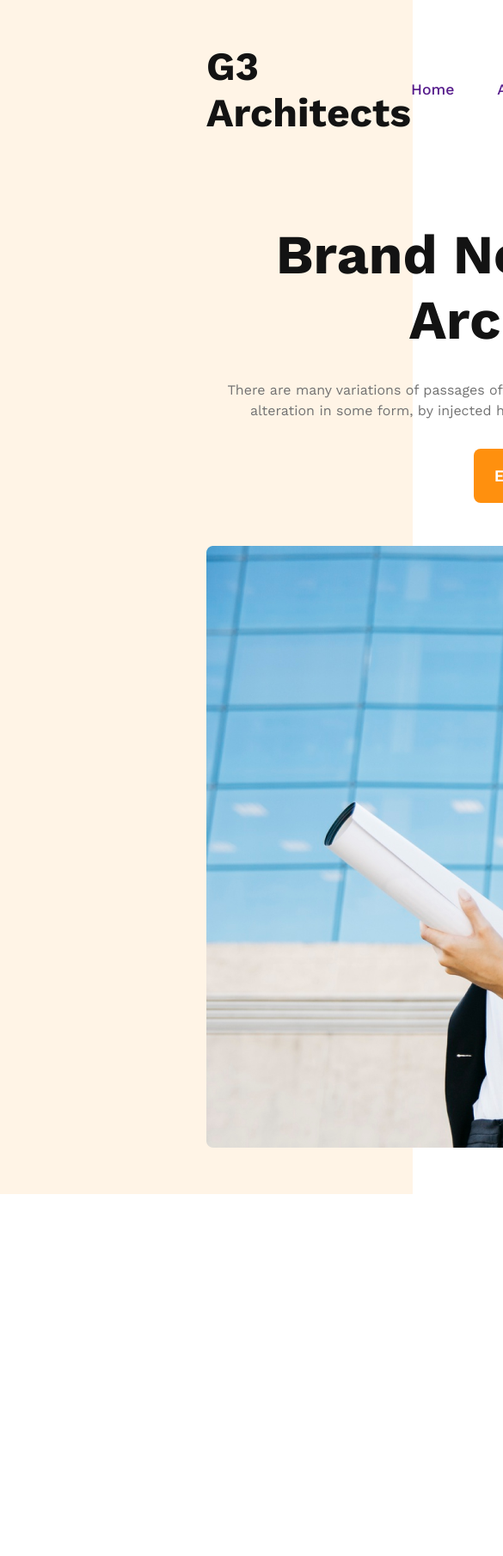
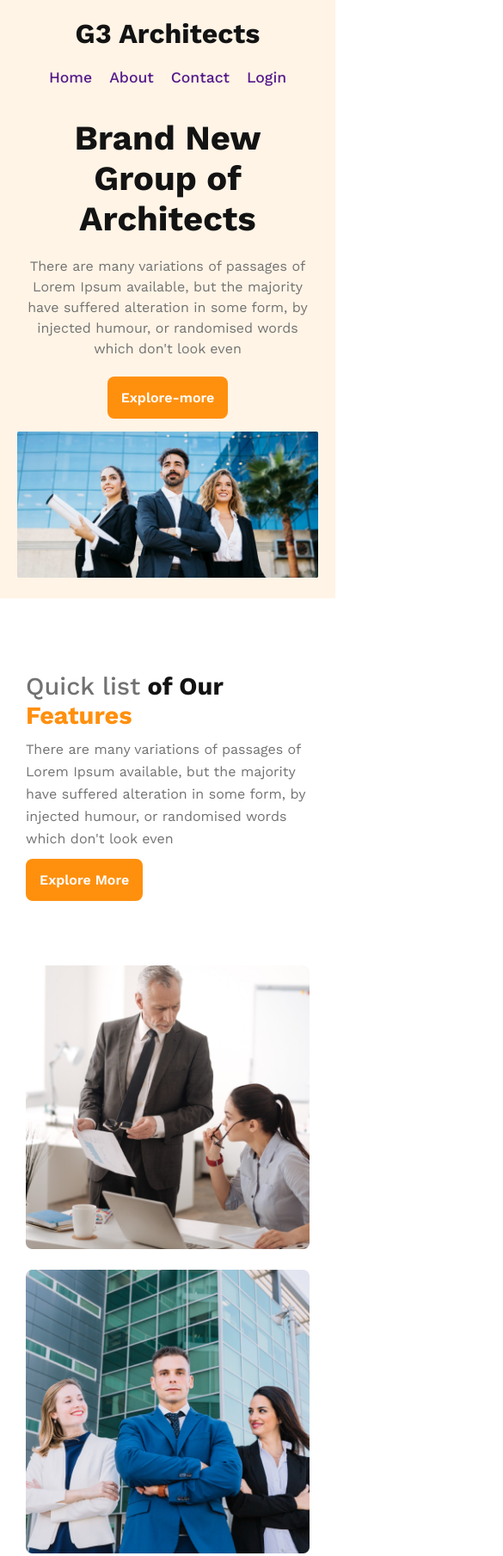
Before and after one commit to Mh-Monzil/G3-Architect, a plain HTML site: page index.html in a window 390 px wide. Shown: the top 1810 px of the page at 86% size, 585 px wide, since content can reach past the window. Before the commit the page ends 1389 px from the top, so only its background shows below. Drawn offline with nearby package versions, Linux system fonts and the light colour scheme.

Commit message:
feature section done

```diff
--- a/index.html
+++ b/index.html
@@ -7,7 +7,8 @@
     <title>Architect</title>
 </head>
 <body>
-    <header>
+    <!-- header start  -->
+    <header class="container">
         <nav>
             <h3 class="nav-title">G3 Architects</h3>
             <ul>
@@ -19,15 +20,29 @@
         </nav>
         <div class="banner">
             <div class="banner-content">
-                <h1 class="banner-title">Brand New Group of Architects</h1>
+                <h1 class="banner-title">Brand New <br> Group of Architects</h1>
                 <p class="banner-des">There are many variations of passages of Lorem Ipsum available, but the majority have suffered alteration in some form, by injected humour, or randomised words which don't look even</p>
                 <button class="btn-primary">Explore-more</button>
             </div>
             <img src="images/banner.png" alt="">
         </div>
     </header>
+    <!-- header end  -->
     <main>
-
+        <!-- features start  -->
+        <section class="feature ">
+            <div class="feature-img">
+                <img src="images/team1.png" alt="">
+                <img src="images/team2.png" alt="">
+                <img src="images/team3.png" alt="">
+                <img src="images/team4.png" alt="">
+            </div>
+            <div class="feature-content">
+                <h2 class="feature-title"><span class="f-title1">Quick list</span> <span class="f-title2">of Our</span> <span class="f-title3">Features</span></h2>
+                <p class="feature-des">There are many variations of passages of Lorem Ipsum available, but the majority have suffered alteration in some form, by injected humour, or randomised words which don't look even</p>
+                <button class="btn-primary">Explore More</button>
+            </div>
+        </section>
     </main>
     <footer>
 
--- a/styles/style.css
+++ b/styles/style.css
@@ -6,6 +6,11 @@
     padding: 0;
     box-sizing: border-box;
     font-family: "Work Sans", sans-serif;
+}
+.container{
+    padding: 50px 240px;
+    max-width: 1920px;
+    margin: 0 auto;
 }
 .btn-primary{
     color: #FFF;
@@ -16,12 +21,13 @@
     border: none;
     border-radius: 8px;
     background: #FF900E;
+    cursor: pointer;
 }
 
 /* header  */
 header{
     background: rgba(255, 144, 14, 0.10);
-    padding: 50px 240px;
+
 }
 nav{
     display: flex;
@@ -43,7 +49,7 @@ nav>ul>li{
     font-size: 1.1rem;
     font-weight: 500;
     line-height: 1.5rem;
-    margin-right: 50px;
+    margin:0 25px;
 }
 nav>ul>li>a{
     text-decoration: none;
@@ -52,20 +58,162 @@ nav>ul>li>a{
 /* banner  */
 
 .banner-content{
-    width: 800px;
+    max-width: 800px;
     text-align: center;
     margin: 100px auto 50px;
 }
 
 .banner-title{
-    color: var(--Dark-01, #131313);
+    color: #131313;
     font-size: 4rem;
     font-weight: 700;
 }
 .banner-des{
-    margin: 32px 0;
-    color: var(--Dark-03, #727272);
+    margin: 20px 0;
+    color: #727272;
     font-size: 1rem;
     font-weight: 400;
     line-height: 1.5rem;
 }
+.banner img{
+    width: 100%;
+}
+
+main{
+    max-width: 1440px;
+    margin: 0 auto;
+}
+
+.feature{
+    display: flex;
+    align-items: center;
+    justify-content: center;
+    padding: 0 60px;
+    gap: 75px;
+    margin-top: 85px ;
+    margin-bottom: 130px;
+}
+
+/* .feature-content{
+    max-width: 550px;
+}
+.feature-img{
+    max-width: 680px;
+} */
+.feature-img{
+    display: grid;
+    grid-template-columns: repeat(2,1fr);
+    gap: 24px;
+}
+/* .feature-img img{
+    max-width: 100%;
+    max-height: 342px;
+} */
+
+.feature-title{
+    font-size: 2.8rem;
+    font-weight: 700;
+}
+.f-title1{
+    color: #727272;
+    font-weight: 500;
+}
+.f-title2{
+    color: #131313;
+}
+.f-title3{
+    color: #FF900E;
+}
+.feature-des{
+    color:  #727272;
+    font-size: 16px;
+    font-weight: 400;
+    line-height: 26px;
+    margin: 24px 0 32px;
+}
+
+
+
+
+
+@media screen and (max-width: 576px){
+    .container{
+        padding: 20px;
+    }
+    nav{
+        flex-direction: column;
+    }
+    .nav-title{
+        font-size: 2rem;
+    }
+    nav>ul>li{
+        margin: 20px 10px;
+    }
+    .banner-content{
+        margin: 15px 0;
+    }
+    .banner-title{
+        font-size: 2.5rem;
+    }
+    .btn-primary{
+        font-size: 1rem;
+        padding: 15px 16px;
+    }
+    .feature{
+        flex-direction: column-reverse;
+        padding: 0 30px;
+    }
+    .feature-title{
+        font-size: 1.8rem;
+        font-weight: 700;
+    }
+    .feature-des{
+        margin: 10px 0;
+    }
+    .feature-img{
+        grid-template-columns: repeat(1,1fr);
+
+    }
+    .feature-img img{
+        max-width: 100%;
+    }
+}
+
+@media screen and (min-width: 576px) and (max-width: 960px){
+    .container{
+        padding: 30px;
+    }
+    nav{
+        flex-direction: row;
+    }
+    .nav-title{
+        font-size: 2rem;
+    }
+    nav>ul>li{
+        margin: 20px 10px;
+    }
+    .banner-content{
+        margin: 15px auto;
+    }
+    .banner-title{
+        font-size: 2.5rem;
+    }
+    .btn-primary{
+        font-size: 1rem;
+        padding: 15px 16px;
+    }
+    .feature{
+        flex-direction: column-reverse;
+    }
+    .feature-title{
+        font-size: 1.8rem;
+        font-weight: 700;
+    }
+    .feature-des{
+        margin: 10px 0;
+    }
+    .feature-img{
+        grid-template-columns: repeat(1,1fr);
+
+    }
+}
```
